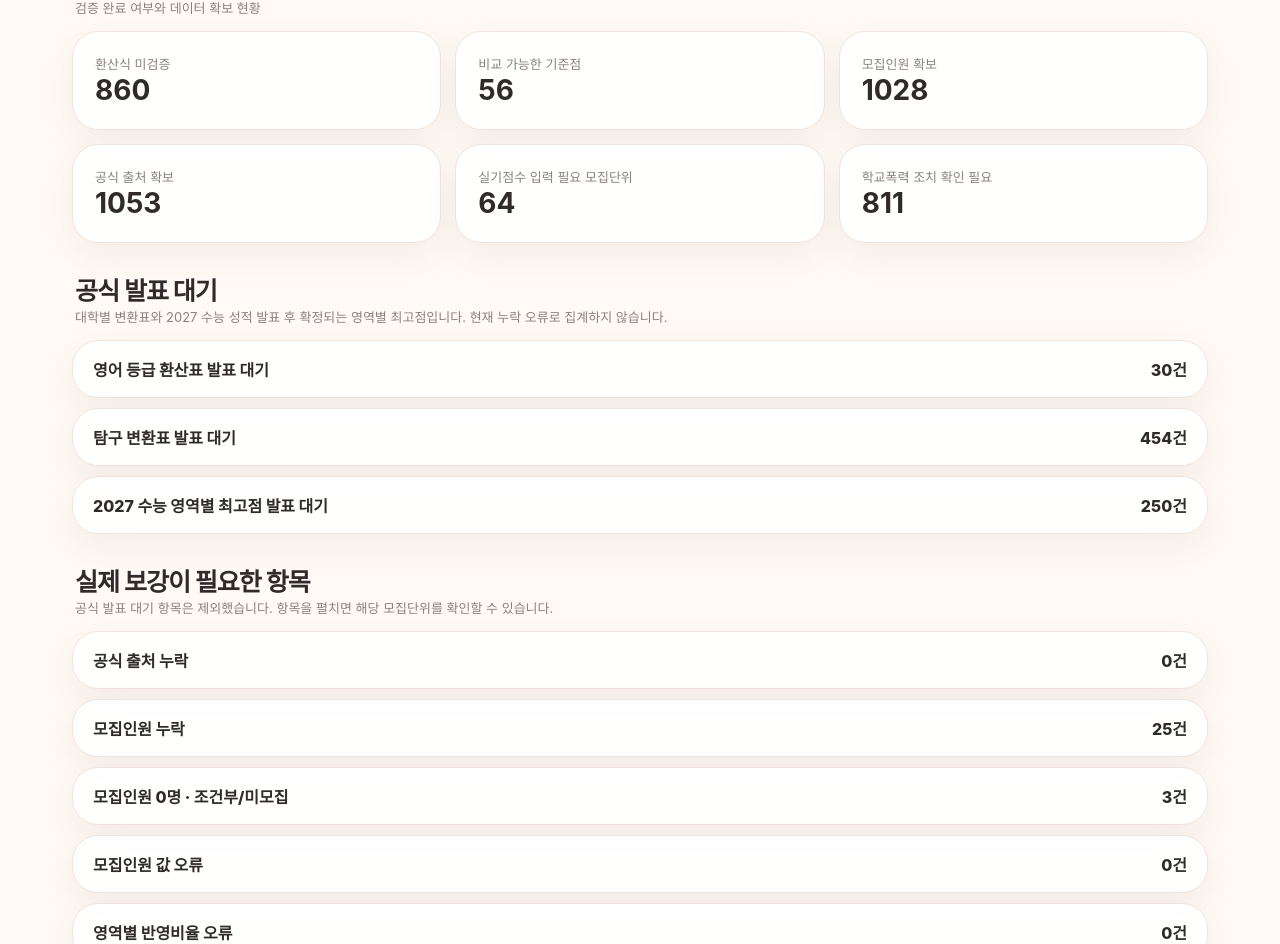
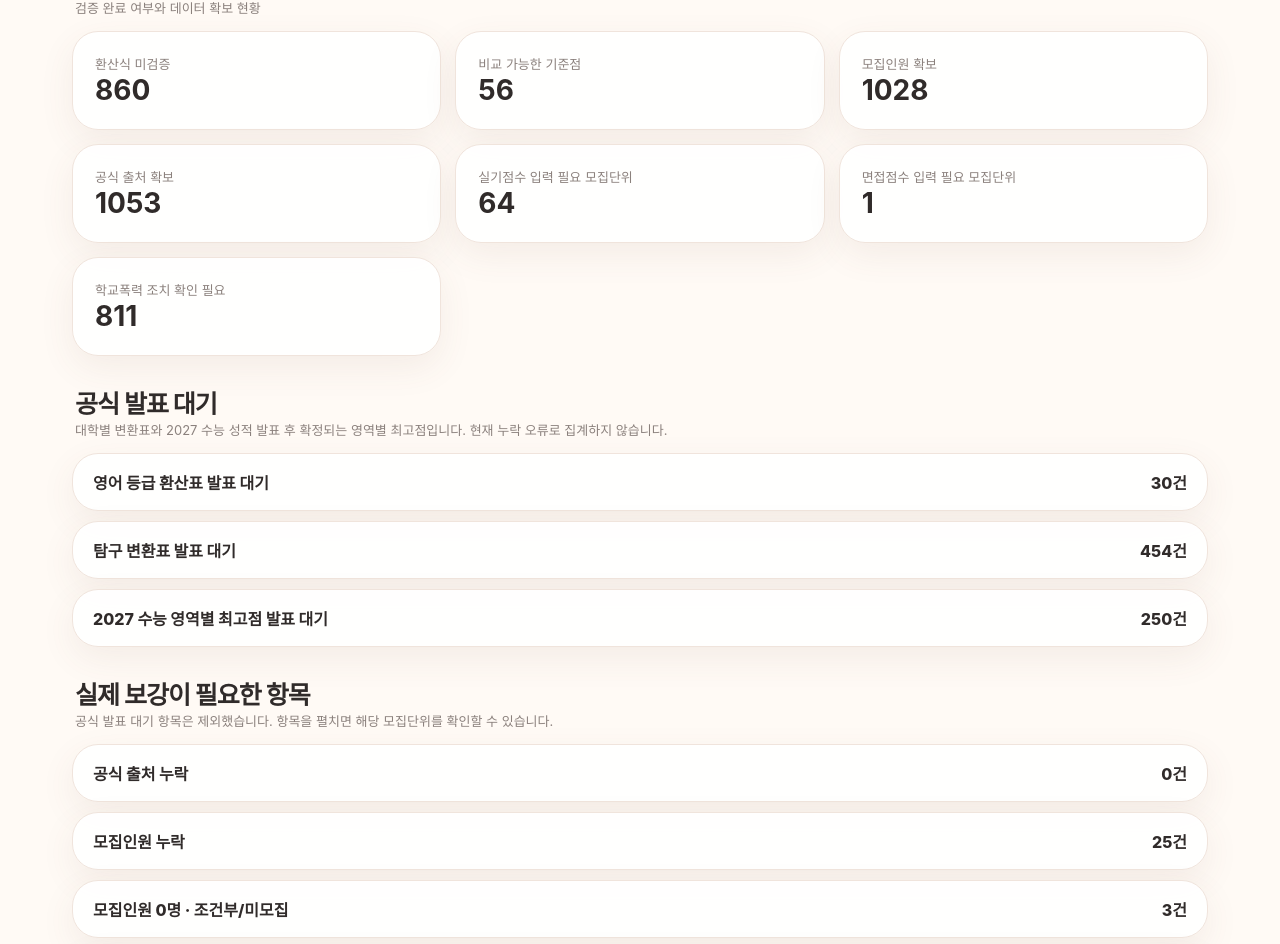
Before and after one commit to sooyachoco/2027-susi, a Next.js app: page /regular-audit in a window 1280 px wide. Shown: the part 4493-5437 px from the top of the page. Built offline with nearby package versions, Linux system fonts and the light colour scheme.

Commit message:
Display interview score requirements in audit summary

```diff
--- a/app/regular-audit/page.tsx
+++ b/app/regular-audit/page.tsx
@@ -104,6 +104,7 @@ export default function RegularAuditPage() {
             <article className="panel stat"><div className="muted">모집인원 확보</div><strong>{data.quality.withRecruitmentCount}</strong></article>
             <article className="panel stat"><div className="muted">공식 출처 확보</div><strong>{data.quality.withSource}</strong></article>
             <article className="panel stat"><div className="muted">실기점수 입력 필요 모집단위</div><strong>{data.quality.requiresPracticalEvaluation}</strong></article>
+            <article className="panel stat"><div className="muted">면접점수 입력 필요 모집단위</div><strong>{data.quality.requiresInterviewEvaluation}</strong></article>
             <article className="panel stat"><div className="muted">학교폭력 조치 확인 필요</div><strong>{data.quality.requiresSchoolViolenceInput}</strong></article>
           </div>
         </section>
```
